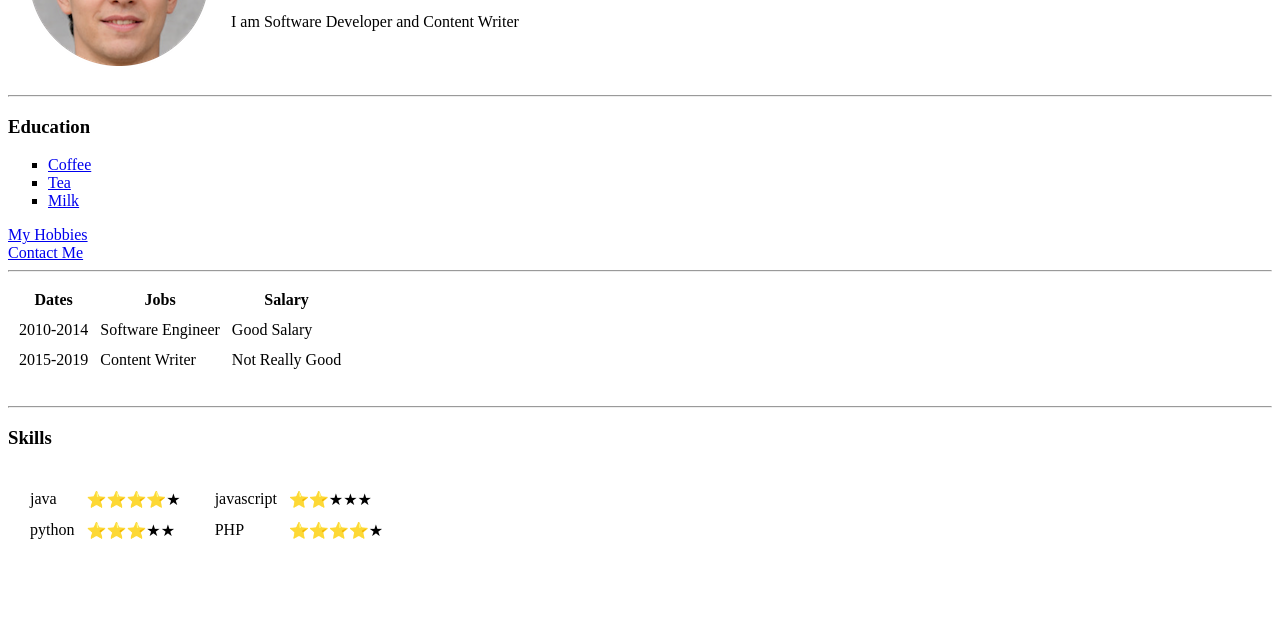
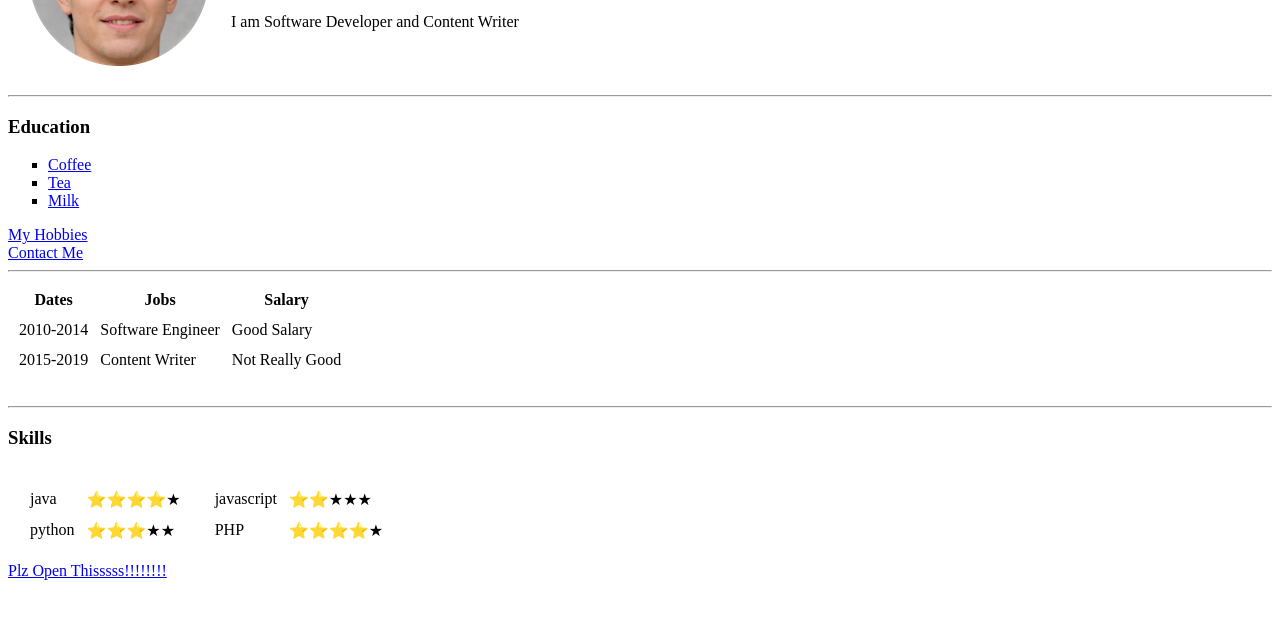
Before and after one commit to TharHtet23/cv, a plain HTML site: page index.html in a window 1280 px wide. Shown: the part 143-762 px from the top of the page. Drawn offline with Linux system fonts and the light colour scheme.

Commit message:
Update index.html

```diff
--- a/index.html
+++ b/index.html
@@ -83,6 +83,10 @@
 
       </table>
 
+    <a href="https://youtu.be/S_Hgign7m5s">Plz Open Thisssss!!!!!!!!</a>
+
+
+
 
 
   </body>
```
